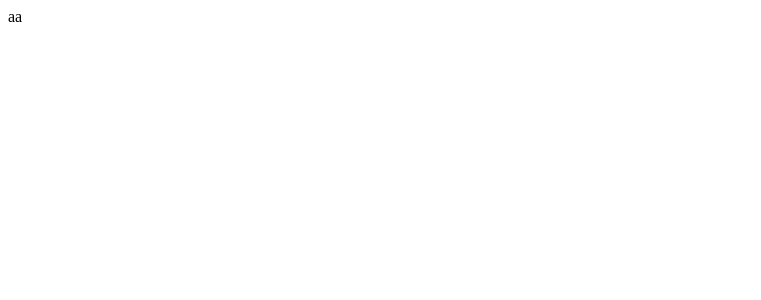
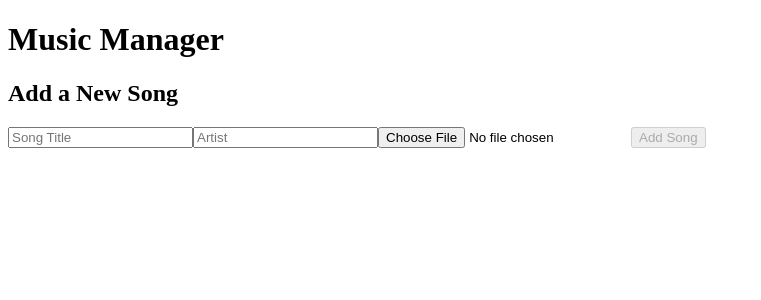
Before and after one commit to abate-Agegnehu/frontendmusicplayer, a React (Create React App) app: page /addsong in a window 1280 px wide. Shown: the top 300 px of the page, without its empty margins (0-761 px from the left). Built offline with nearby package versions, Linux system fonts and the light colour scheme.

Commit message:
update files

```diff
--- a/src/App.js
+++ b/src/App.js
@@ -1,11 +1,33 @@
-import React from 'react'
-
+import React from "react";
+import {
+  BrowserRouter as Router,
+  Routes,
+  Route,
+} from "react-router-dom";
+import { useSelector } from "react-redux";
+import SongForm from "./features/song/SongForm";
+import SongList from "./features/song/SongList";
+import EditSong from "./features/song/EditSong";
+import Login from "./features/auth/Login";
+import SignUp from "./features/auth/Signup";
+import { getIsAuthenticated } from "./features/user/userSlice";
+import MyPlayList from "./features/song/MyPlayList";
 function App() {
+  const isAuthenticated = useSelector(getIsAuthenticated);
+  console.log(isAuthenticated);
   return (
-    <div>
-      aa
-    </div>
-  )
+    <Router>
+      <h1>Music Manager</h1>
+      <Routes>
+        <Route path="/musiclist" element={<SongList />} />
+        <Route path="/" element={<Login/>} />
+        <Route path="/signup" element={<SignUp />} />
+        <Route path="/addsong" element={<SongForm />} />
+        <Route path="/editsong/:id" element={<EditSong />} />
+        <Route path="/myplaylist"  element={<MyPlayList/>}/>
+      </Routes>
+    </Router>
+  );
 }
 
-export default App
+export default App;
--- a/src/features/song/EditSong.jsx
+++ b/src/features/song/EditSong.jsx
@@ -6,9 +6,9 @@ import { updateSong, selectAllSongs } from "./songSlice";
 const EditSongs = () => {
   const dispatch = useDispatch();
   const navigate = useNavigate();
-  const { id } = useParams(); // Get the song ID from the URL
-  const songs = useSelector(selectAllSongs); // Get all songs from the Redux store
-  const song = songs.find((song) => song._id === id); // Find the specific song by ID
+  const { id } = useParams();
+  const songs = useSelector(selectAllSongs);
+  const song = songs.find((song) => song._id === id);
 
   const [title, setTitle] = useState(song?.title || "");
   const [artist, setArtist] = useState(song?.artist || "");
@@ -26,7 +26,7 @@ const EditSongs = () => {
       dispatch(
         updateSong({ songId: song._id, title, artist, video: song.avatar })
       );
-      navigate("/");
+      navigate("/myplaylist");
     }
   };
 
--- a/src/features/song/MyPlayList.jsx
+++ b/src/features/song/MyPlayList.jsx
@@ -41,7 +41,7 @@ const MyPlayList = () => {
   const handleVideoDelete = (songId) => {
     console.log(songId);
     dispatch(deleteSong({ songId }));
-    navigate("/");
+    navigate("/myplaylist");
   };
 
   let content;
--- a/src/features/song/SongForm.jsx
+++ b/src/features/song/SongForm.jsx
@@ -23,7 +23,7 @@ const SongForm = () => {
       setEmail(storedEmail);
       console.log(email)
     }
-  }, []);
+  }, [email]);
 
   const canSave =
     [title, artist, video].every(Boolean) && addRequestStatus === "idle";
--- a/src/features/song/songSagas.js
+++ b/src/features/song/songSagas.js
@@ -11,8 +11,7 @@ import {
   updateSongFailure,
 } from "./songSlice";
 
-// const SONG_URL = "https://backendmusicplayer.vercel.app/music";
-const SONG_URL = "http://localhost:8888/music";
+const SONG_URL = "https://backendmusicplayer.vercel.app/music";
 
 
 function* fetchSongsSaga() {
--- a/src/features/user/userSagas.js
+++ b/src/features/user/userSagas.js
@@ -1,26 +1,21 @@
 import { call, put, takeLatest } from "redux-saga/effects";
 import axios from "axios";
-import bcrypt from "bcryptjs";
 import {
   addNewUserSuccess,
   addNewUserFailure,
-  loginUser,
   loginUserSuccess,
   loginUserFailure,
 } from "./userSlice";
 
-const USER_URL = "http://localhost:8888/user";
+const USER_URL = "https://backendmusicplayer.vercel.app/user";
 
 function* addNewUserSaga(action) {
   const { username, email, password } = action.payload;
   try {
-    const salt = bcrypt.genSaltSync(10);
-    const hashedPassword = bcrypt.hashSync(password, salt);
-
     const response = yield call(axios.post, `${USER_URL}/register`, {
       username,
       email,
-      password: hashedPassword,
+      password,
     });
 
     yield put(addNewUserSuccess(response.data));
@@ -28,10 +23,14 @@ function* addNewUserSaga(action) {
     yield put(addNewUserFailure(error.message));
   }
 }
+
 function* loginUserSaga(action) {
   const { email, password } = action.payload;
   try {
-    const response = yield call(axios.post, `${USER_URL}/login`, { email, password });
+    const response = yield call(axios.post, `${USER_URL}/login`, {
+      email,
+      password,
+    });
 
     if (response.data.isAuthenticated) {
       yield put(loginUserSuccess());
@@ -43,7 +42,6 @@ function* loginUserSaga(action) {
   }
 }
 
-
 export function* watchUserSagas() {
   yield takeLatest("users/addNewUser", addNewUserSaga);
   yield takeLatest("users/loginUser", loginUserSaga);
--- a/src/index.js
+++ b/src/index.js
@@ -1,11 +1,13 @@
 import React from "react";
 import ReactDOM from "react-dom/client";
 import App from "./App";
-// import { Provider } from "react-redux";
-// import { store } from "./app/store";
+import { Provider } from "react-redux";
+import { store } from "./app/store";
 const root = ReactDOM.createRoot(document.getElementById("root"));
 root.render(
   <React.StrictMode>
+    <Provider store={store}>
       <App />
+    </Provider>
   </React.StrictMode>
 );
```
Also changed, not shown: package.json (+7 -6 lines), 1 other file (tests, documents, lock files or other folders).
